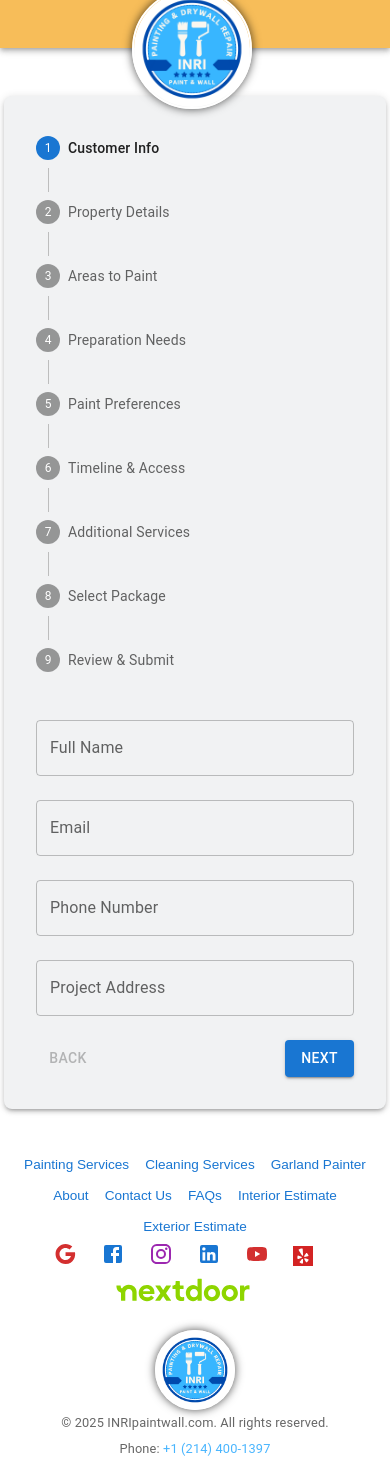
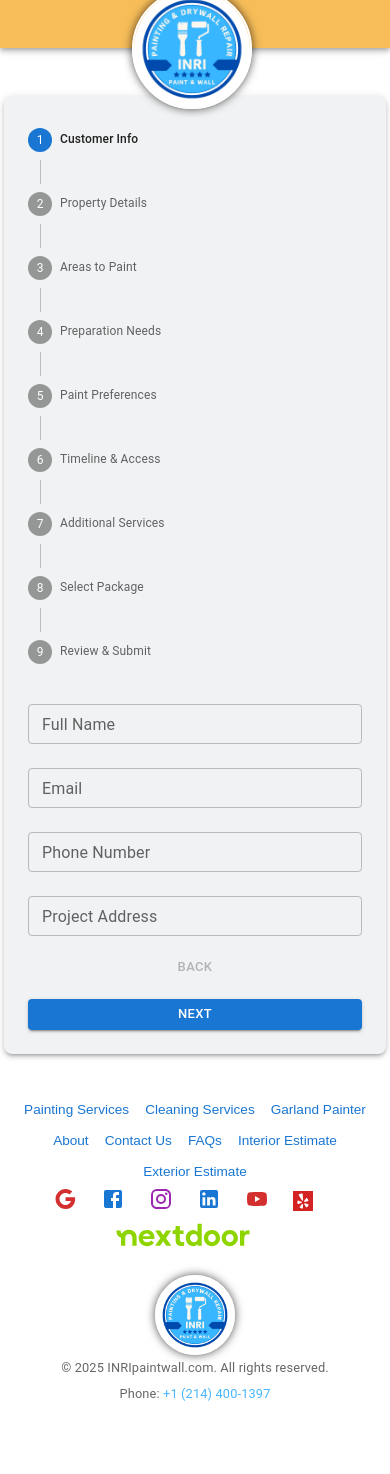
Before and after one commit to samsoftwaredev/inriservices, a Next.js app: page /exterior-checklist in a window 390 px wide. After the commit the page ends 1419 px from the top, so only its background shows below. Built offline with nearby package versions, Linux system fonts and the light colour scheme; some icons are missing.

Commit message:
add button

```diff
--- a/src/components/ExteriorPaintForm/ExteriorPaintForm.tsx
+++ b/src/components/ExteriorPaintForm/ExteriorPaintForm.tsx
@@ -18,6 +18,7 @@ import {
 } from "@mui/material";
 import { useTheme } from "@mui/material/styles";
 import PackageSelector from "./Stepper/PackageSelector";
+import ReviewInformation from "./Stepper/ReviewInformation";
 
 const steps = [
   "Customer Info",
@@ -106,6 +107,7 @@ export default function ExteriorPaintForm() {
               margin="normal"
               value={formData.name}
               onChange={(e) => handleChange("name", e.target.value)}
+              size={isMobile ? "small" : "medium"}
             />
             <TextField
               label="Email"
@@ -113,6 +115,7 @@ export default function ExteriorPaintForm() {
               margin="normal"
               value={formData.email}
               onChange={(e) => handleChange("email", e.target.value)}
+              size={isMobile ? "small" : "medium"}
             />
             <TextField
               label="Phone Number"
@@ -120,6 +123,7 @@ export default function ExteriorPaintForm() {
               margin="normal"
               value={formData.phone}
               onChange={(e) => handleChange("phone", e.target.value)}
+              size={isMobile ? "small" : "medium"}
             />
             <TextField
               label="Project Address"
@@ -127,13 +131,16 @@ export default function ExteriorPaintForm() {
               margin="normal"
               value={formData.address}
               onChange={(e) => handleChange("address", e.target.value)}
+              size={isMobile ? "small" : "medium"}
             />
           </Box>
         );
       case 1:
         return (
           <Box>
-            <Typography gutterBottom>Approx. Square Footage</Typography>
+            <Typography gutterBottom fontSize={isMobile ? 16 : 20}>
+              Approx. Square Footage
+            </Typography>
             <Slider
               min={500}
               max={5000}
@@ -141,10 +148,11 @@ export default function ExteriorPaintForm() {
               value={formData.squareFootage}
               onChange={(e, val) => handleChange("squareFootage", val)}
               valueLabelDisplay="on"
+              sx={{ mx: isMobile ? 1 : 3 }}
             />
-            <Typography>Stories</Typography>
+            <Typography fontSize={isMobile ? 16 : 20}>Stories</Typography>
             <RadioGroup
-              row
+              row={!isMobile}
               value={formData.stories}
               onChange={(e) => handleChange("stories", e.target.value)}
             >
@@ -152,13 +160,16 @@ export default function ExteriorPaintForm() {
                 <FormControlLabel
                   key={val}
                   value={val}
-                  control={<Radio />}
+                  control={<Radio size={isMobile ? "small" : "medium"} />}
                   label={val}
                 />
               ))}
             </RadioGroup>
-            <Typography>Exterior Material</Typography>
+            <Typography fontSize={isMobile ? 16 : 20}>
+              Exterior Material
+            </Typography>
             <RadioGroup
+              row={!isMobile}
               value={formData.material}
               onChange={(e) => handleChange("material", e.target.value)}
             >
@@ -166,7 +177,7 @@ export default function ExteriorPaintForm() {
                 <FormControlLabel
                   key={mat}
                   value={mat}
-                  control={<Radio />}
+                  control={<Radio size={isMobile ? "small" : "medium"} />}
                   label={mat}
                 />
               ))}
@@ -177,12 +188,13 @@ export default function ExteriorPaintForm() {
               margin="normal"
               value={formData.lastPainted}
               onChange={(e) => handleChange("lastPainted", e.target.value)}
+              size={isMobile ? "small" : "medium"}
             />
           </Box>
         );
       case 2:
         return (
-          <FormGroup>
+          <FormGroup sx={{ flexDirection: isMobile ? "column" : "row" }}>
             {["Walls", "Trim", "Fascia", "Soffit", "Doors", "Garage Door"].map(
               (area) => (
                 <FormControlLabel
@@ -191,9 +203,11 @@ export default function ExteriorPaintForm() {
                     <Checkbox
                       checked={formData.areas.includes(area)}
                       onChange={() => handleMultiChange("areas", area)}
+                      size={isMobile ? "small" : "medium"}
                     />
                   }
                   label={area}
+                  sx={{ minWidth: isMobile ? "unset" : 150 }}
                 />
               )
             )}
@@ -201,7 +215,7 @@ export default function ExteriorPaintForm() {
         );
       case 3:
         return (
-          <FormGroup>
+          <FormGroup sx={{ flexDirection: isMobile ? "column" : "row" }}>
             {[
               "Peeling Paint",
               "Cracks/Holes",
@@ -214,9 +228,11 @@ export default function ExteriorPaintForm() {
                   <Checkbox
                     checked={formData.issues.includes(issue)}
                     onChange={() => handleMultiChange("issues", issue)}
+                    size={isMobile ? "small" : "medium"}
                   />
                 }
                 label={issue}
+                sx={{ minWidth: isMobile ? "unset" : 200 }}
               />
             ))}
           </FormGroup>
@@ -224,8 +240,9 @@ export default function ExteriorPaintForm() {
       case 4:
         return (
           <Box>
-            <Typography>Paint Quality</Typography>
+            <Typography fontSize={isMobile ? 16 : 20}>Paint Quality</Typography>
             <RadioGroup
+              row={!isMobile}
               value={formData.paintType}
               onChange={(e) => handleChange("paintType", e.target.value)}
             >
@@ -233,7 +250,7 @@ export default function ExteriorPaintForm() {
                 <FormControlLabel
                   key={type}
                   value={type}
-                  control={<Radio />}
+                  control={<Radio size={isMobile ? "small" : "medium"} />}
                   label={type}
                 />
               ))}
@@ -245,6 +262,7 @@ export default function ExteriorPaintForm() {
                   onChange={(e) =>
                     handleChange("colorsSelected", e.target.checked)
                   }
+                  size={isMobile ? "small" : "medium"}
                 />
               }
               label="I have selected my paint colors."
@@ -262,21 +280,23 @@ export default function ExteriorPaintForm() {
               InputLabelProps={{ shrink: true }}
               value={formData.startDate}
               onChange={(e) => handleChange("startDate", e.target.value)}
+              size={isMobile ? "small" : "medium"}
             />
             <TextField
               label="Access Instructions"
               fullWidth
               margin="normal"
               multiline
-              rows={3}
+              rows={isMobile ? 2 : 3}
               value={formData.accessInfo}
               onChange={(e) => handleChange("accessInfo", e.target.value)}
+              size={isMobile ? "small" : "medium"}
             />
           </Box>
         );
       case 6:
         return (
-          <FormGroup>
+          <FormGroup sx={{ flexDirection: isMobile ? "column" : "row" }}>
             {[
               "Caulking",
               "Minor Repairs",
@@ -289,9 +309,11 @@ export default function ExteriorPaintForm() {
                   <Checkbox
                     checked={formData.extras.includes(extra)}
                     onChange={() => handleMultiChange("extras", extra)}
+                    size={isMobile ? "small" : "medium"}
                   />
                 }
                 label={extra}
+                sx={{ minWidth: isMobile ? "unset" : 180 }}
               />
             ))}
           </FormGroup>
@@ -301,30 +323,32 @@ export default function ExteriorPaintForm() {
           <PackageSelector formData={formData} handleChange={handleChange} />
         );
       case 8:
-        return (
-          <Box>
-            <Typography variant="h6">Review Your Info</Typography>
-            <pre style={{ whiteSpace: "pre-wrap" }}>
-              {JSON.stringify(formData, null, 2)}
-            </pre>
-            <Button
-              variant="contained"
-              color="success"
-              onClick={() => alert("Submitted! (Connect to DB here)")}
-            >
-              Submit
-            </Button>
-          </Box>
-        );
+        return <ReviewInformation formData={formData} />;
     }
   };
 
   return (
-    <Box sx={{ maxWidth: 600, mx: "auto", p: 2 }}>
+    <Box
+      sx={{
+        maxWidth: isMobile ? "100%" : 600,
+        mx: "auto",
+        p: isMobile ? 1 : 2,
+        width: "100%",
+      }}
+    >
       <Stepper
         activeStep={activeStep}
         alternativeLabel={!isMobile}
         orientation={isMobile ? "vertical" : "horizontal"}
+        sx={{
+          "& .MuiStepLabel-label": {
+            fontSize: isMobile ? 12 : 16,
+            wordBreak: "break-word",
+          },
+          "& .MuiStepConnector-root": {
+            minHeight: isMobile ? 16 : 24,
+          },
+        }}
       >
         {steps.map((label) => (
           <Step key={label}>
@@ -333,14 +357,31 @@ export default function ExteriorPaintForm() {
         ))}
       </Stepper>
 
-      <Box mt={3}>{renderStep()}</Box>
+      <Box mt={isMobile ? 2 : 3}>{renderStep()}</Box>
 
-      <Box mt={2} display="flex" justifyContent="space-between">
-        <Button disabled={activeStep === 0} onClick={handleBack}>
+      <Box
+        mt={isMobile ? 1 : 2}
+        display="flex"
+        flexDirection={isMobile ? "column" : "row"}
+        justifyContent="space-between"
+        gap={isMobile ? 1 : 0}
+      >
+        <Button
+          disabled={activeStep === 0}
+          onClick={handleBack}
+          fullWidth={isMobile}
+          size={isMobile ? "small" : "medium"}
+        >
           Back
         </Button>
         {activeStep < steps.length - 1 && (
-          <Button variant="contained" onClick={handleNext}>
+          <Button
+            variant="contained"
+            onClick={handleNext}
+            fullWidth={isMobile}
+            size={isMobile ? "small" : "medium"}
+            sx={isMobile ? { mt: 1 } : {}}
+          >
             Next
           </Button>
         )}
--- /dev/null
+++ b/src/components/ExteriorPaintForm/Stepper/ReviewInformation.tsx
@@ -0,0 +1,111 @@
+import React from "react";
+import { Box, Button, Typography, Stack } from "@mui/material";
+
+interface Props {
+  formData: {
+    name: string;
+    email: string;
+    phone: string;
+    address: string;
+    squareFootage: number;
+    stories: string;
+    material: string;
+    lastPainted: string;
+    areas: string[];
+    issues: string[];
+    paintType: string;
+    colorsSelected: boolean;
+    startDate: string;
+    accessInfo?: string;
+    extras: string[];
+    package: string;
+  };
+}
+
+const fieldLabels: {
+  key: keyof Props["formData"];
+  label: string;
+  render?: (value: any) => React.ReactNode;
+}[] = [
+  { key: "name", label: "Full Name" },
+  { key: "email", label: "Email" },
+  { key: "phone", label: "Phone" },
+  { key: "address", label: "Address" },
+  { key: "squareFootage", label: "Square Footage" },
+  { key: "stories", label: "Stories" },
+  { key: "material", label: "Material" },
+  { key: "lastPainted", label: "Last Painted" },
+  {
+    key: "areas",
+    label: "Areas to Paint",
+    render: (v: string[]) => (v.length > 0 ? v.join(", ") : "None"),
+  },
+  {
+    key: "issues",
+    label: "Preparation Issues",
+    render: (v: string[]) => (v.length > 0 ? v.join(", ") : "None"),
+  },
+  { key: "paintType", label: "Paint Type" },
+  {
+    key: "colorsSelected",
+    label: "Colors Selected",
+    render: (v: boolean) => (v ? "Yes" : "No"),
+  },
+  { key: "startDate", label: "Preferred Start Date" },
+  {
+    key: "accessInfo",
+    label: "Access Info",
+    render: (v: string | undefined) => v || "None",
+  },
+  {
+    key: "extras",
+    label: "Extras",
+    render: (v: string[]) => (v.length > 0 ? v.join(", ") : "None"),
+  },
+  { key: "package", label: "Selected Package" },
+];
+
+const ReviewInformation = ({ formData }: Props) => {
+  const [copied, setCopied] = React.useState(false);
+
+  const handleCopy = async () => {
+    const info = fieldLabels
+      .map(({ key, label, render }) => {
+        const value = formData[key];
+        const display = render ? render(value) : value;
+        return `${label}: ${display}`;
+      })
+      .join("\n");
+    await navigator.clipboard.writeText(info);
+    setCopied(true);
+    setTimeout(() => setCopied(false), 2000);
+  };
+
+  return (
+    <Box>
+      <Typography variant="h6">Review Your Info</Typography>
+      <Box sx={{ my: 2 }}>
+        {fieldLabels.map(({ key, label, render }) => (
+          <Typography variant="subtitle1" gutterBottom key={key as string}>
+            <strong>{label}:</strong>{" "}
+            {render ? render(formData[key]) : formData[key]}
+          </Typography>
+        ))}
+      </Box>
+      <Stack direction="row" spacing={2}>
+        <Button
+          variant="contained"
+          color="success"
+          onClick={() => alert("Submitted! (Connect to DB here)")}
+        >
+          Submit
+        </Button>
+        <Button variant="outlined" color="primary" onClick={handleCopy}>
+          {copied ? "Copied!" : "Copy"}
+        </Button>
+      </Stack>
+    </Box>
+  );
+};
+
+export default ReviewInformation;
```
Also changed, not shown: src/tools/index.ts (added).
